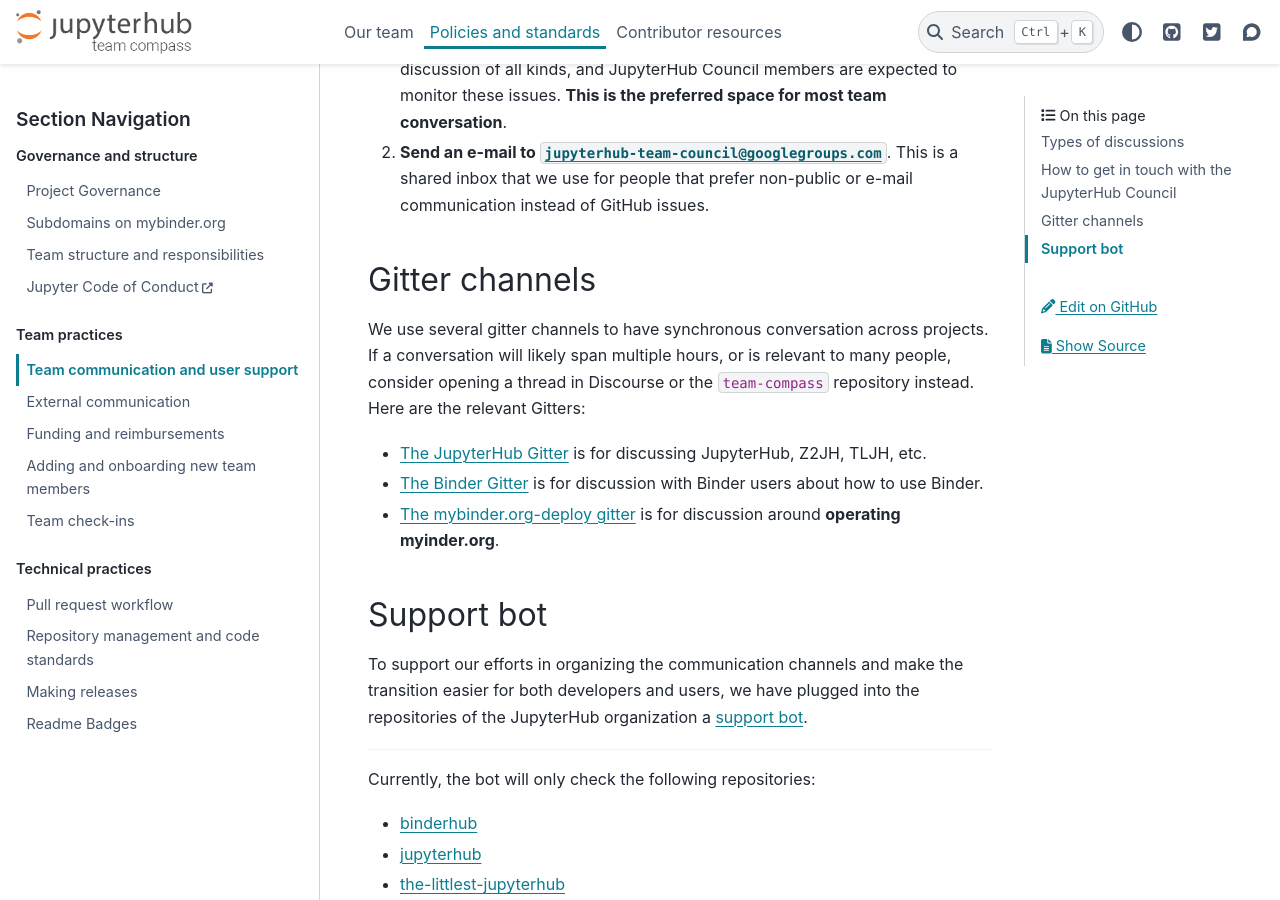
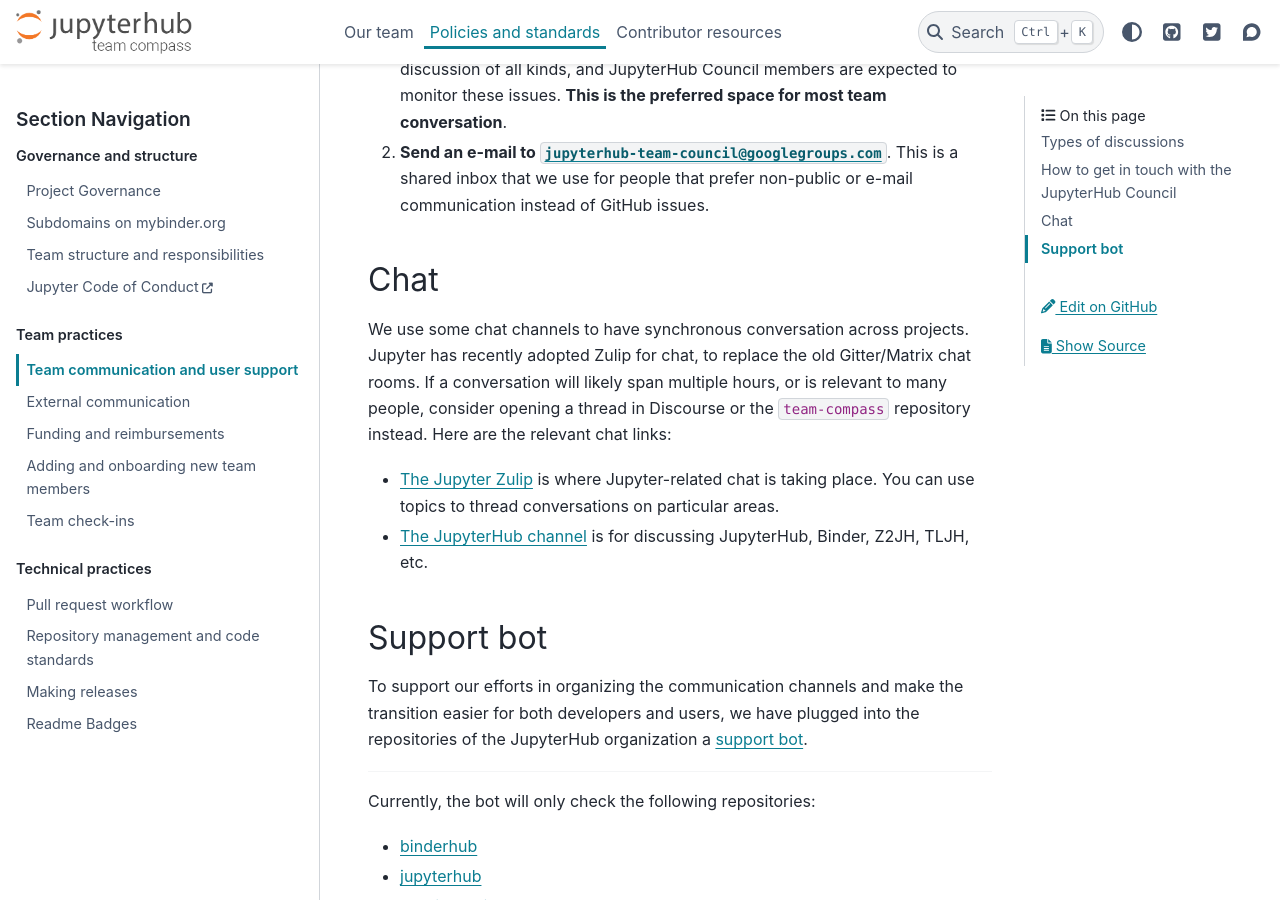
Before and after one commit to jupyterhub/team-compass, a Sphinx documentation site: the page built from docs/practices/communication.md, in a window 1280 px wide and 900 px high, scrolled down 789 px. Built offline with Sphinx 7.4.7 and the PyData theme 0.15.4, drawn with Linux system fonts in a browser that asks for light colours; the version number could not be read and is left out.

Commit message:
update chat links to Zulip
remove links to gitter

```diff
--- a/docs/practices/communication.md
+++ b/docs/practices/communication.md
@@ -17,18 +17,18 @@
 1. **Open an issue in our [Team Compass](https://github.com/jupyterhub/team-compass/issues)**. We use this as a space for team discussion of all kinds, and JupyterHub Council members are expected to monitor these issues. **This is the preferred space for most team conversation**.
 2. **Send an e-mail to [`jupyterhub-team-council@googlegroups.com`](mailto:jupyterhub-team-council@googlegroups.com)**. This is a shared inbox that we use for people that prefer non-public or e-mail communication instead of GitHub issues.
 
-## Gitter channels
+## Chat
 
-We use several gitter channels to have synchronous conversation across projects.
+We use some chat channels to have synchronous conversation across projects.
+Jupyter has recently adopted Zulip for chat, to replace the old Gitter/Matrix chat rooms.
 If a conversation will likely span multiple hours, or is relevant to many people, consider opening a thread in Discourse or the `team-compass` repository instead.
-Here are the relevant Gitters:
+Here are the relevant chat links:
 
- * [The JupyterHub Gitter](https://gitter.im/jupyterhub/jupyterhub) is for
-   discussing JupyterHub, Z2JH, TLJH, etc.
- * [The Binder Gitter](https://gitter.im/jupyterhub/binder) is for
-   discussion with Binder users about how to use Binder.
- * [The mybinder.org-deploy gitter](https://gitter.im/jupyterhub/mybinder.org-deploy)
-   is for discussion around **operating myinder.org**.
+* [The Jupyter Zulip](https://jupyter.zulipchat.com) is where Jupyter-related chat is taking place.
+  You can use topics to thread conversations on particular areas.
+
+* [The JupyterHub channel](https://jupyter.zulipchat.com/#narrow/channel/469744-jupyterhub) is for
+  discussing JupyterHub, Binder, Z2JH, TLJH, etc.
 
 ## Support bot
 
```
Also changed, not shown: docs/contribute/guide.md (+2 -2 lines), docs/meetings/collab-cafe/facilitator-checklist.md (+4 -4 lines), docs/practices/readme-badges.md (+2 -2 lines).
